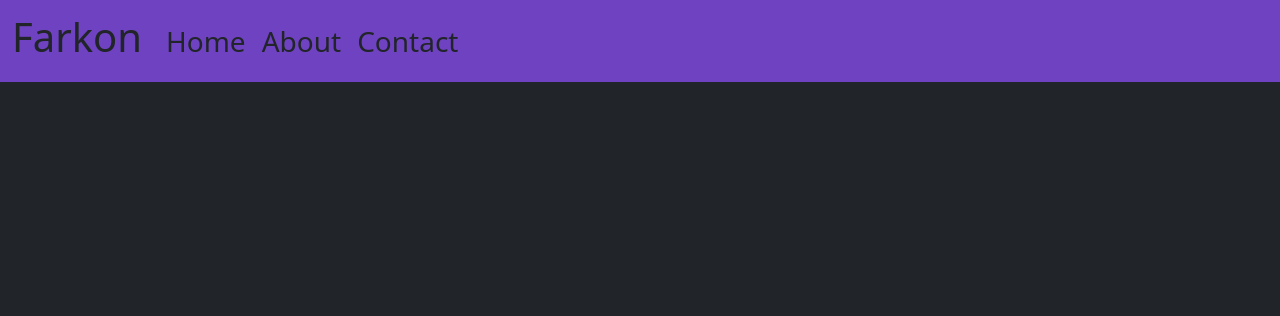
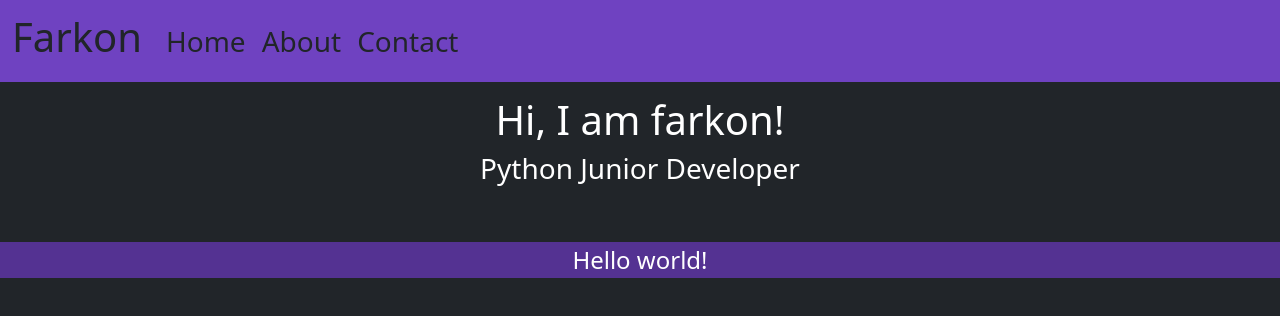
Before and after one commit to farkon00/my-page, a website: page index.html in a window 1280 px wide. Drawn offline with nearby package versions, Linux system fonts and the light colour scheme.

Commit message:
Content containers added

```diff
--- a/css/style.css
+++ b/css/style.css
@@ -1,6 +1,7 @@
 body {
     width: 100%;
     overflow-x: hidden;
+    color: white;
 }
 
 .header {
@@ -8,3 +9,7 @@ body {
     width: 100vw;
     position: fixed;
 }
+
+.purple-content {
+    background-color: #543292;
+}
--- a/index.html
+++ b/index.html
@@ -29,8 +29,14 @@
             </div>
         </div>
     </div>
-    <br>
-    <br><br><br><br><br><br><br><br><br><br><br><br><br><br><br><br><br><br><br><br><br><br><br><br><br><br><br><br><br><br><br><br><br><br><br><br><br><br><br><br><br><br>
+    <div class="dark-content justify-content-center align-items-center text-center fs-4 p-5">
+        <h1 class="mt-5">Hi, I am farkon!</h1>
+        <h3>Python Junior Developer</h3>
+    </div>
+    <div class="purple-content justify-content-center align-items-center text-center fs-4">
+        Hello world!
+    </div>
+    <br><br><br><br><br><br><br><br><br><br><br><br><br><br><br><br><br><br><br><br><br><br><br><br><br>
     <script src="index.js"></script>
 </body>
 </html>
```
